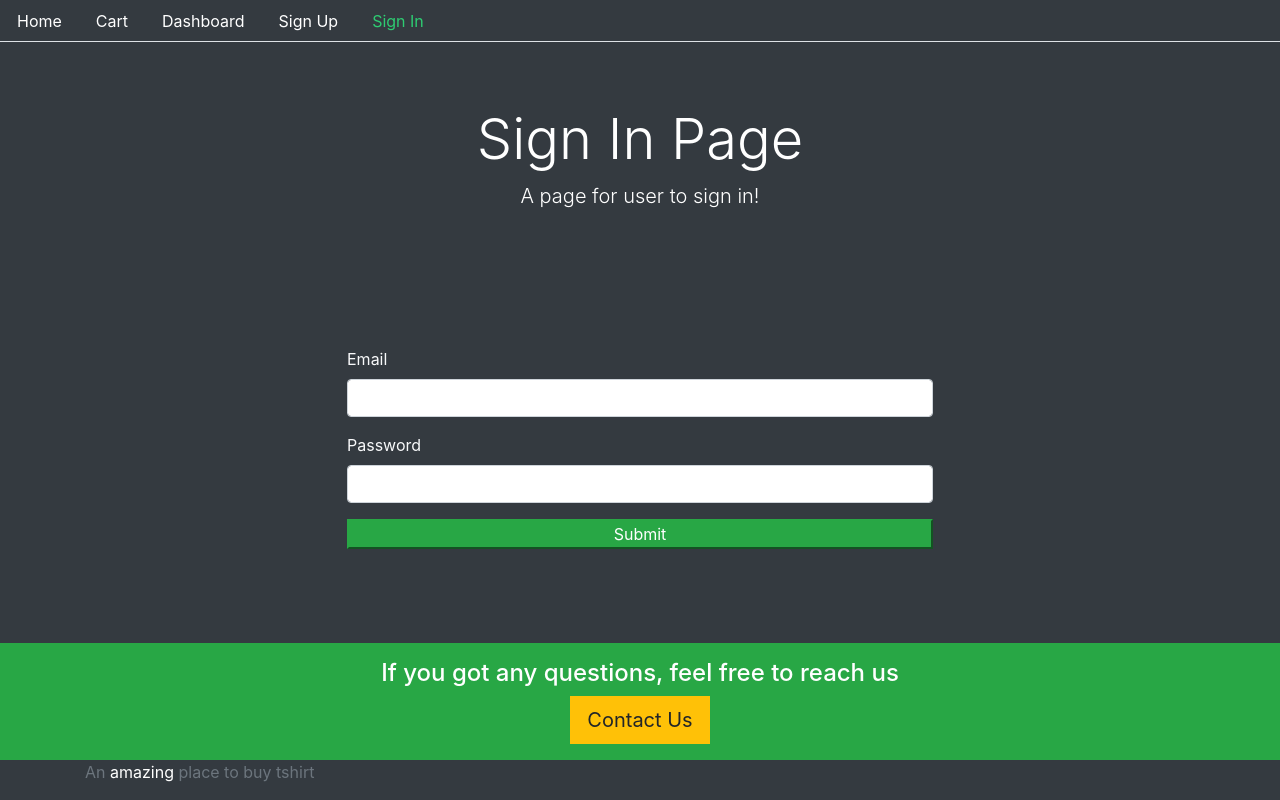
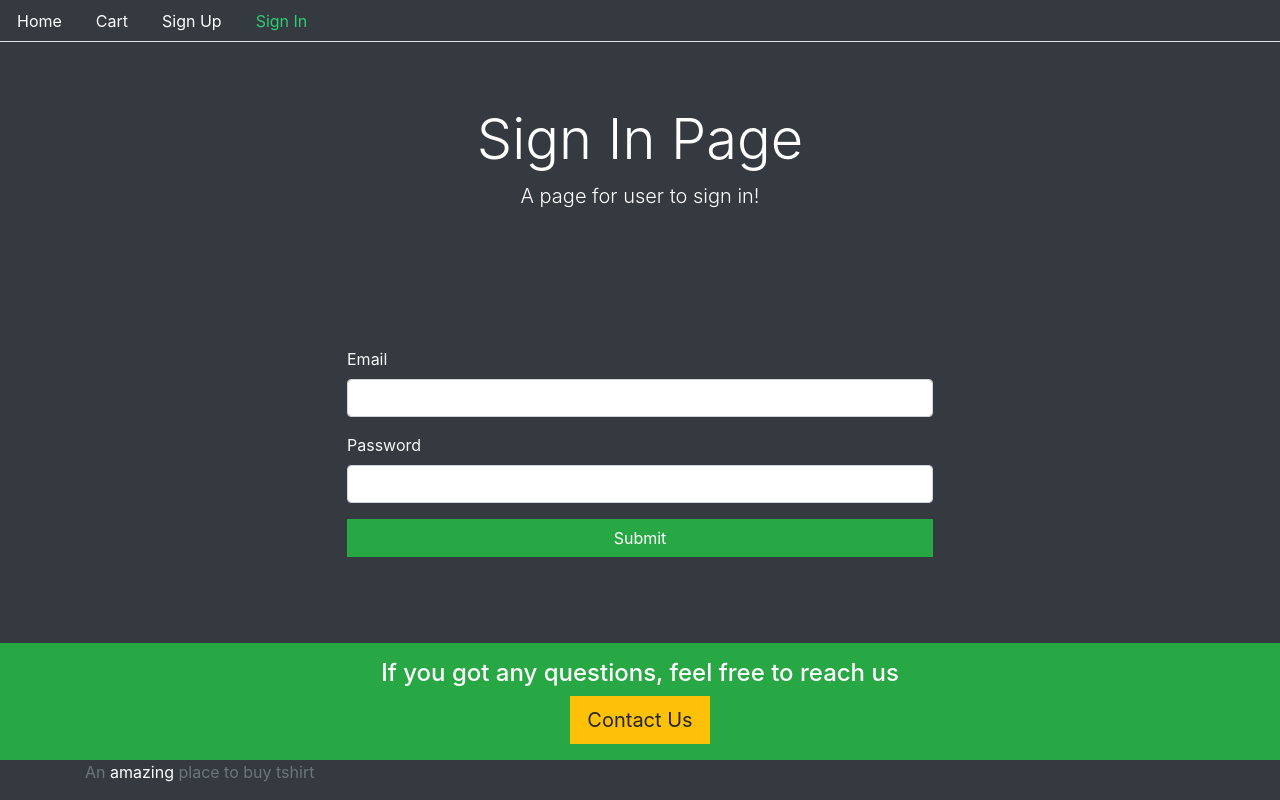
Before and after one commit to priyankajakob/ecommercewebappfrontend, a React (Create React App) app: page /signin in a window 1280 px wide. Built offline with nearby package versions, Linux system fonts and the light colour scheme.

Commit message:
One dashboard alone in nav with different content for admin/user role

```diff
--- a/src/core/Nav.js
+++ b/src/core/Nav.js
@@ -29,17 +29,20 @@ const Nav = ({history})=>{
                     </Link>
                 </li>
 
-                <li className="nav-item">
-                    <Link style={currentTab(history,"/user/dashboard")} className="nav-link" to="/user/dashboard">
-                        Dashboard
-                    </Link>
-                </li>
+                { isAuthenticated() && isAuthenticated().user.role == 0 && (
+                    <li className="nav-item">
+                        <Link style={currentTab(history,"/user/dashboard")} className="nav-link" to="/user/dashboard">
+                            Dashboard
+                        </Link>
+                    </li>
+                )}
 
                 {/* We don't want to show "Admin Dashboard" for non-admin users in nav bar that's why below is added, AD page access is anyway not allowed via condition written in signin component */}
-                {isAuthenticated() && isAuthenticated().user.role == 1 && (
+                { isAuthenticated() && isAuthenticated().user.role == 1 && (
                      <li className="nav-item">
                         <Link style={currentTab(history,"/admin/dashboard")} className="nav-link" to="/admin/dashboard">
-                            Admin Dashboard
+                            {/* Admin Dashboard -- removed because we just want to say "dashboard and show different components*/}
+                            Dashboard
                         </Link>
                      </li>
                 ) }
--- a/src/user/Signin.js
+++ b/src/user/Signin.js
@@ -108,7 +108,7 @@ const Signin = ()=>{
                             <label className="text-light">Password</label>
                             <input className="form-control" type="password" name="password" value={password} onChange={handleChange}/>
                         </div>
-                        <button className="btn-success btn-block" onClick={handleSubmit}>
+                        <button className=" btn btn-success btn-block" onClick={handleSubmit}>
                             Submit
                         </button>
                     </form>
```
